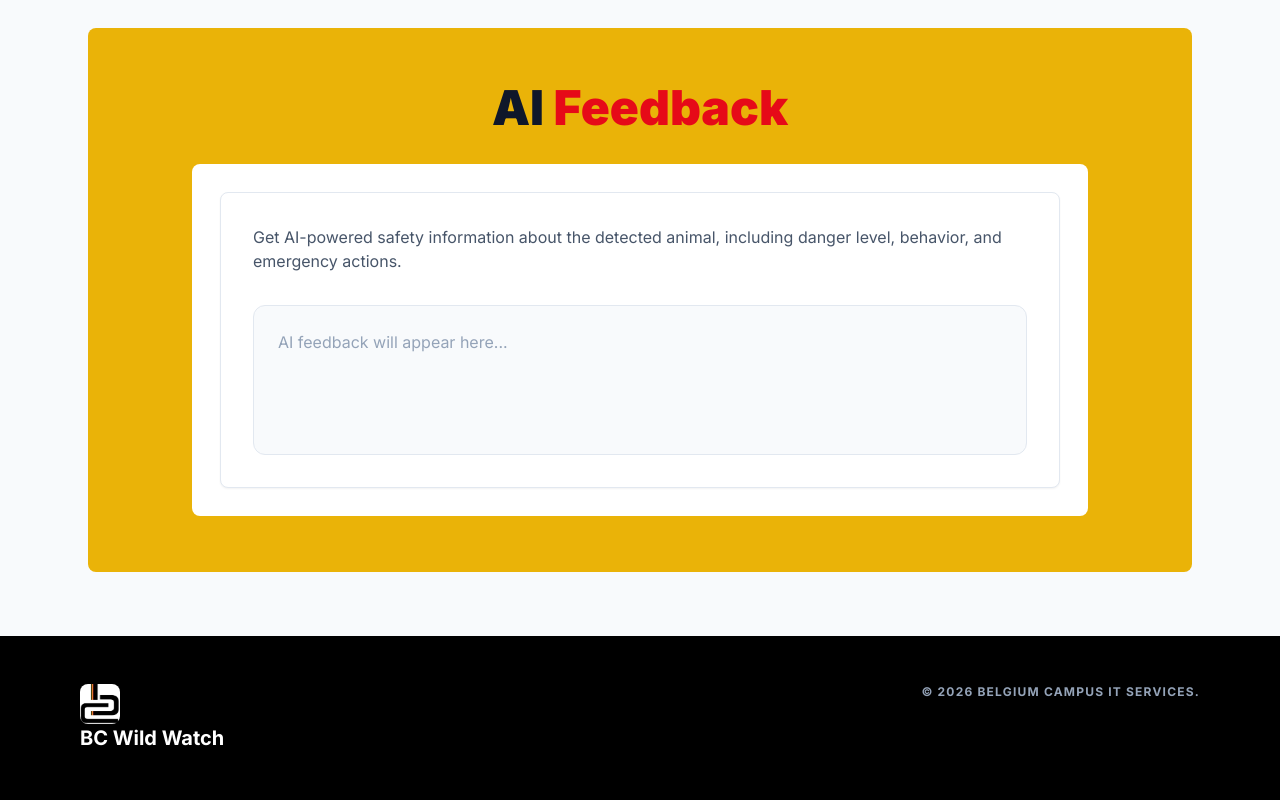
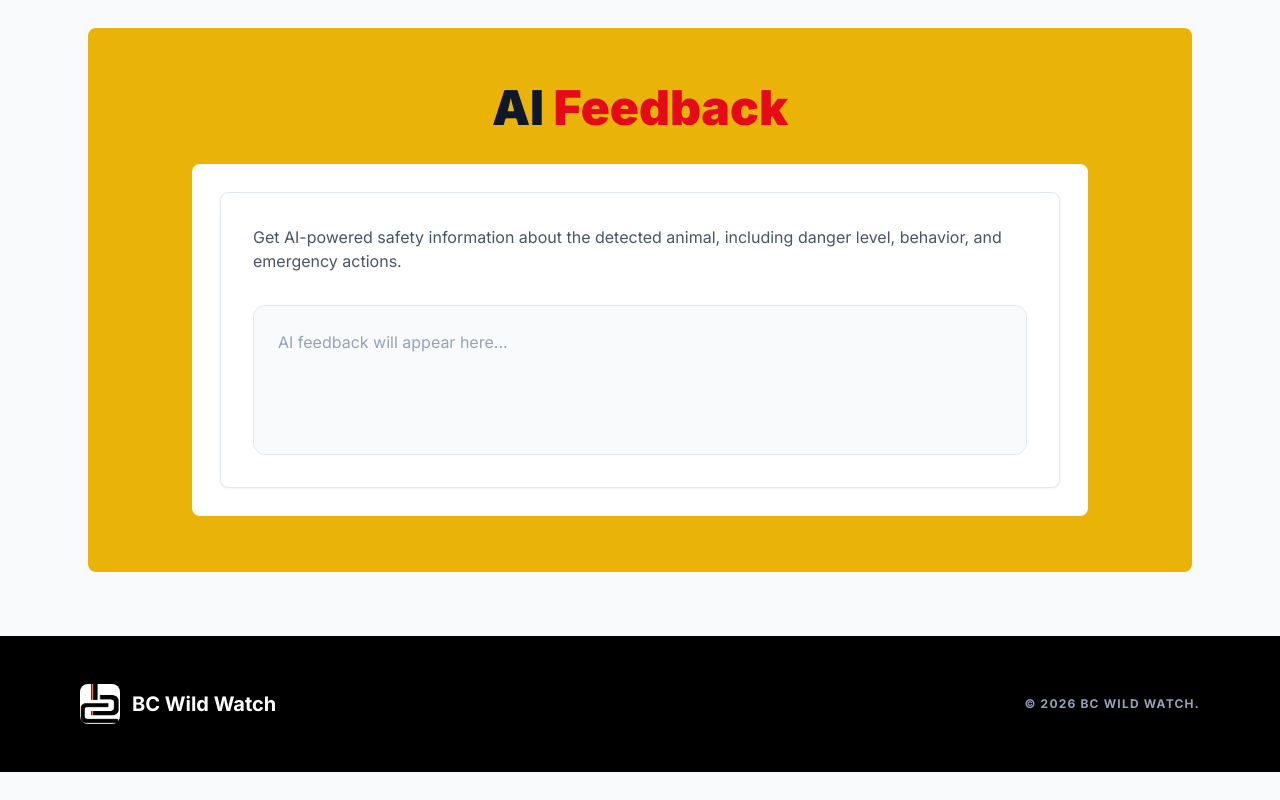
Before and after one commit to pmokadi/BC-WildWatch, a website: page public/predictor.html in a window 1280 px wide. Shown: the part 597-1397 px from the top of the page. After the commit the page ends 1369 px from the top, so only its background shows below. Drawn offline with nearby package versions, Linux system fonts and the light colour scheme.

Commit message:
Revise footer layout and content in predictor.html

```diff
--- a/public/predictor.html
+++ b/public/predictor.html
@@ -39,7 +39,15 @@
       </div>
     </section>
   </main>
-  <footer class="bg-black text-slate-400 py-12 px-6 lg:px-20"><div class="max-w-6xl mx-auto flex justify-between flex-col md:flex-row gap-6"><span class="text-white font-bold text-xl"><img src="media/images/logo.jpg" class="h-10 w-10 rounded-lg" alt="Logo">BC Wild Watch</span><p class="text-xs font-bold uppercase tracking-widest">&copy; 2026 Belgium Campus IT Services.</p></div></footer>
+ <footer class="bg-black text-slate-400 py-12 px-1 lg:px-20">
+    <div class="max-w-6xl mx-auto flex justify-between items-center gap-4 flex-col md:flex-row">
+      <div class="flex items-center gap-3">
+        <img src="media/images/logo.jpg" class="h-10 w-10 rounded-lg" alt="BC Wild Watch logo">
+        <span class="text-white font-bold text-xl">BC Wild Watch</span>
+      </div>
+      <p class="text-xs font-bold uppercase tracking-widest">© 2026 BC Wild Watch.</p>
+    </div>
+  </footer>
   <script src="assets/js/app.js"></script>
 </body>
 </html>
```
